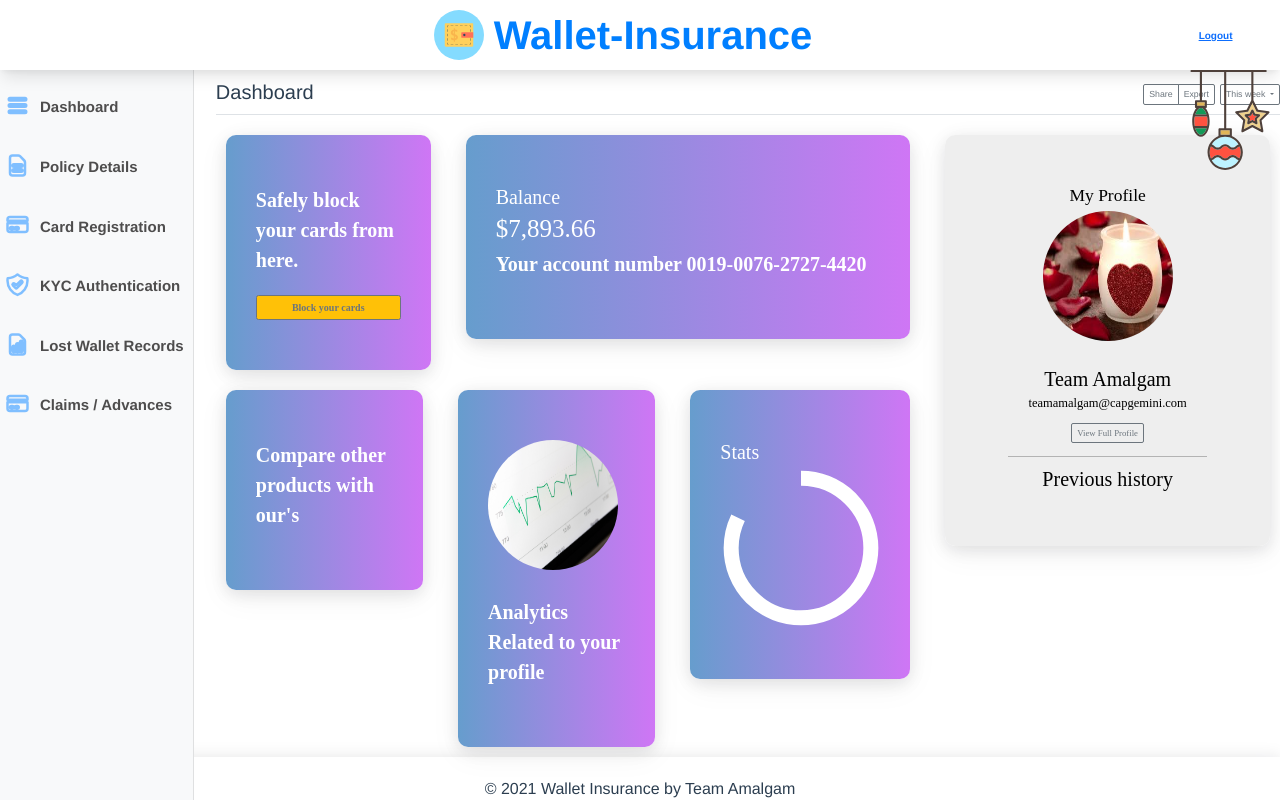
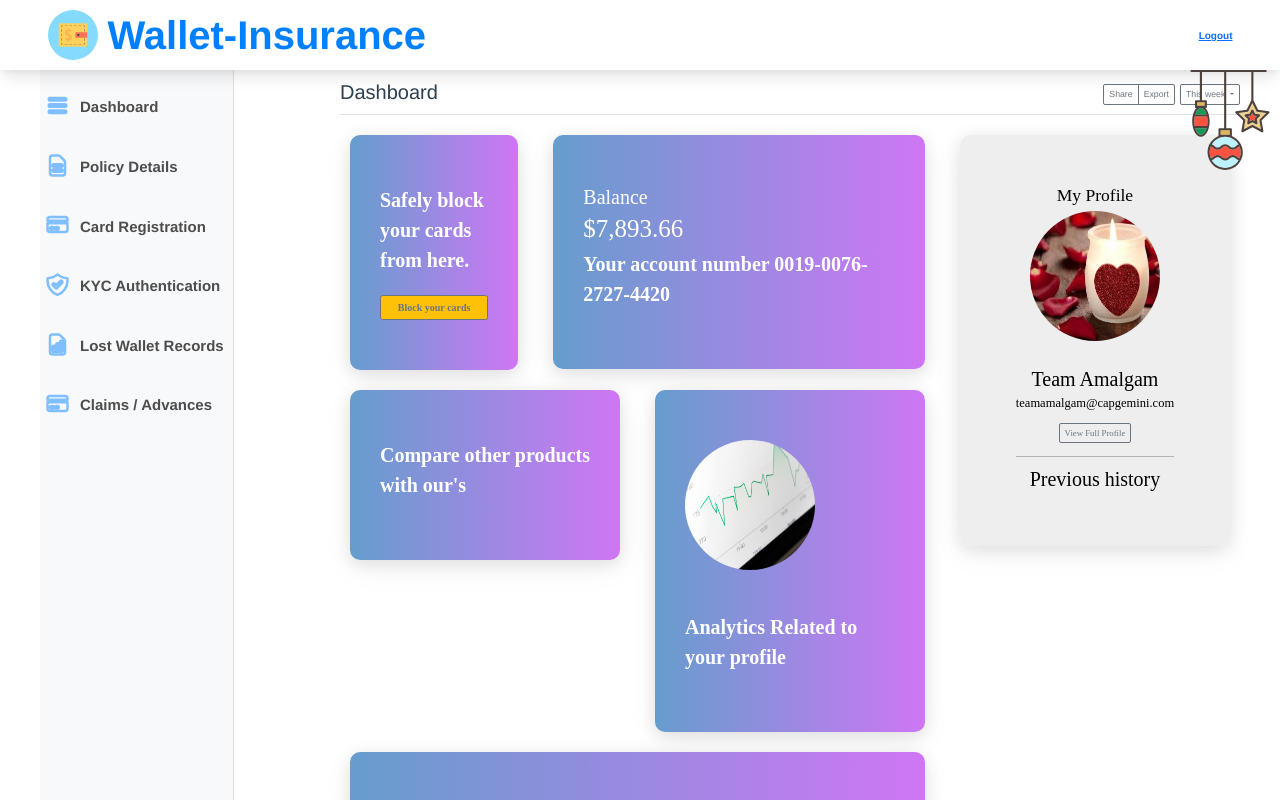
Before and after one commit to Surajit05021997/wallet-insurance-dth, a Vue app: page /dashboard in a window 1280 px wide. Shown: the top 800 px of the page. Built offline with nearby package versions, Linux system fonts and the light colour scheme; data requests are answered from the project's data file; sample sign-in values are in the browser's storage; what vue-sweetalert2 would draw is missing.

Commit message:
Edited to Grid

```diff
--- a/src/App.vue
+++ b/src/App.vue
@@ -4,11 +4,11 @@
       <div style="position: sticky; top:0;background: #fff; z-index:5">
         <app-navbar></app-navbar>
       </div>
-    <div class="row">
-      <div v-if="isLoggedIn" class="col-lg-2 col-md-2">
+    <div :class="isLoggedIn? 'dashboard-container' : ''">
+      <div v-if="isLoggedIn" >
         <app-sidebar></app-sidebar>
       </div>
-      <div :class="{ 'col-lg-10 col-md-10': isLoggedIn }">
+      <div>
         <router-view></router-view>
       </div>
     </div>
@@ -58,4 +58,11 @@ body {
   -moz-osx-font-smoothing: grayscale;
   color: #2c3e50;
 }
+
+.dashboard-container {
+  display: grid;
+  grid-template-columns: 1fr 3fr;
+  max-width: 120rem;
+  margin: 0 auto;
+}
 </style>
--- a/src/components/AppNavbar.vue
+++ b/src/components/AppNavbar.vue
@@ -1,17 +1,17 @@
 <template>
   <nav class="navbar">
     <div class="container">
-      <div class="brand">
-        <router-link v-if="!isLoggedIn" class="wallet-icon" :to="{ name: 'Home' }" @click="scrollToTop()">
+      <div v-if="!isLoggedIn" class="brand">
+        <router-link class="wallet-icon" :to="{ name: 'Home' }" @click="scrollToTop()">
           <img src="@/assets/wallet-icon.svg" alt="Wallet Icon">
         </router-link>
-        <router-link v-if="!isLoggedIn" class="logo" :to="{ name: 'Home' }" @click="scrollToTop()">Wallet-Insurance</router-link>
+        <router-link class="logo" :to="{ name: 'Home' }" @click="scrollToTop()">Wallet-Insurance</router-link>
       </div>
-      <div class="brand">
-        <router-link v-if="isLoggedIn" class="wallet-icon" :to="{ name: 'Dashboard' }" @click="scrollToTop()">
+      <div v-if="isLoggedIn" class="brand">
+        <router-link class="wallet-icon" :to="{ name: 'Dashboard' }" @click="scrollToTop()">
           <img src="@/assets/wallet-icon.svg" alt="Wallet Icon">
         </router-link>
-        <router-link v-if="isLoggedIn" class="logo" :to="{ name: 'Dashboard' }" @click="scrollToTop()">Wallet-Insurance</router-link>
+        <router-link class="logo" :to="{ name: 'Dashboard' }" @click="scrollToTop()">Wallet-Insurance</router-link>
       </div>
       <div class="right-nav" v-if="!isLoggedIn">
         <!-- <div class="right-nav"> -->
```
